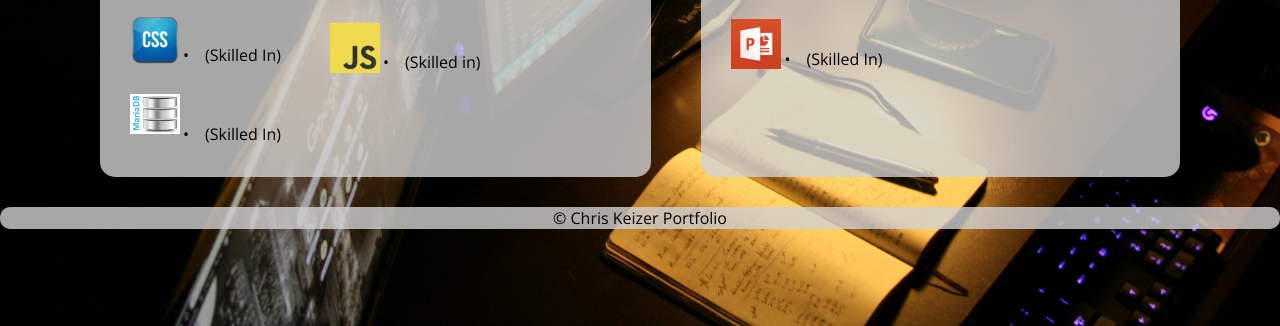
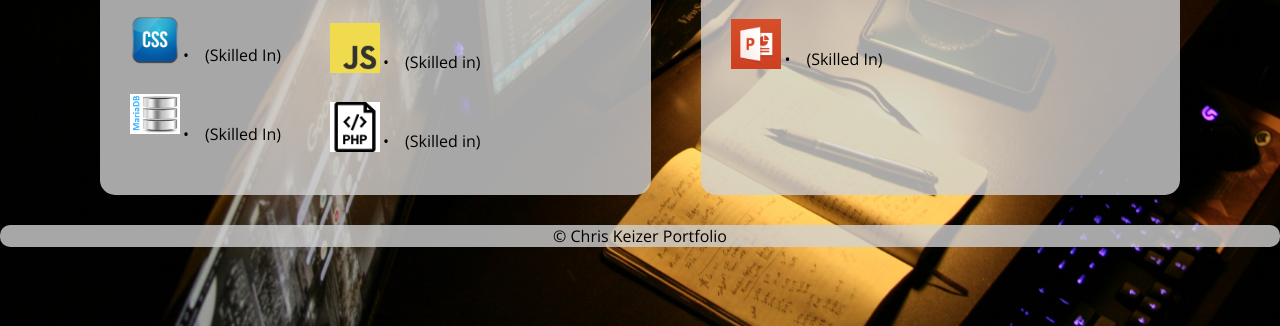
Before and after one commit to Chris-Keizer/Chris-Keizer.github.io, a plain HTML site: page Skills.html in a window 1280 px wide. Shown: the part 474-800 px from the top of the page. Drawn offline with nearby package versions, Linux system fonts and the light colour scheme.

Commit message:
Website is ready for launch

```diff
--- a/Skills.html
+++ b/Skills.html
@@ -52,6 +52,8 @@
 					<p><img class="C_Sharp_logo" src="icons/C_Sharp_logo.png" alt="C_Sharp_Logo"/><br>•&emsp;(Skilled in)</p>
 					<br>
 					<p><img class="javaScriptLogo" src="icons/js.png" alt="javaScriptLogo"/><br>•&emsp;(Skilled in)</p>
+					<br>
+					<p><img class="phpLogo" src="icons/php-icon.png" alt="phpLogo"/><br>•&emsp;(Skilled in)</p>
 				</article>
 			</section>
 			<section class="skillGeneralized">
--- a/ck_Layout.css
+++ b/ck_Layout.css
@@ -273,6 +273,11 @@ p a:hover {
 	padding: 0px;
 	float:left;
 	width: 50px;
+}
+.phpLogo {
+	padding: 0px;
+	float:left;
+	width:50px;
 }
 
 p {
```
Also changed, not shown: icons/php-icon.png (added).
